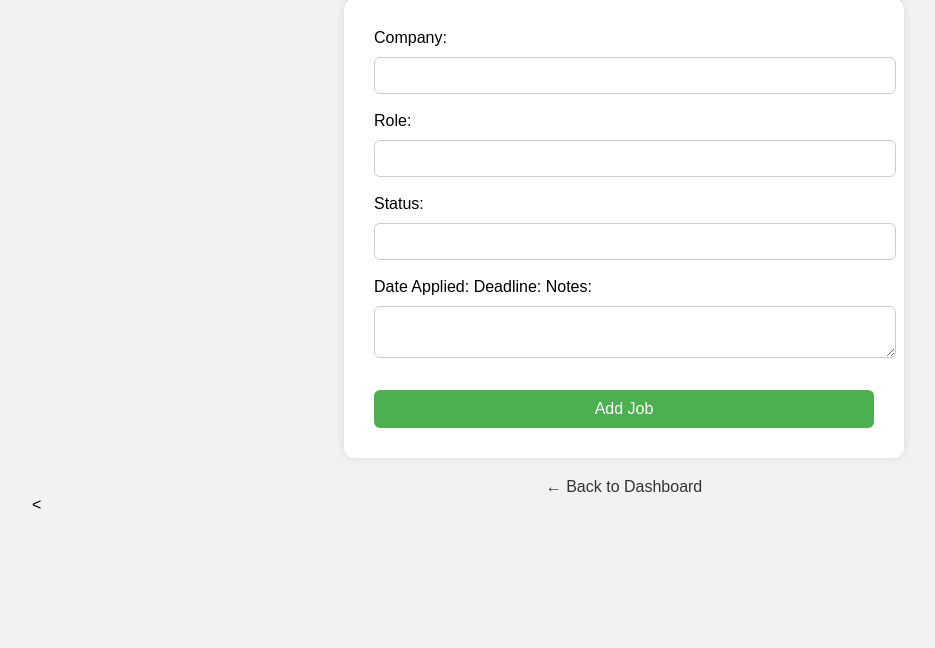
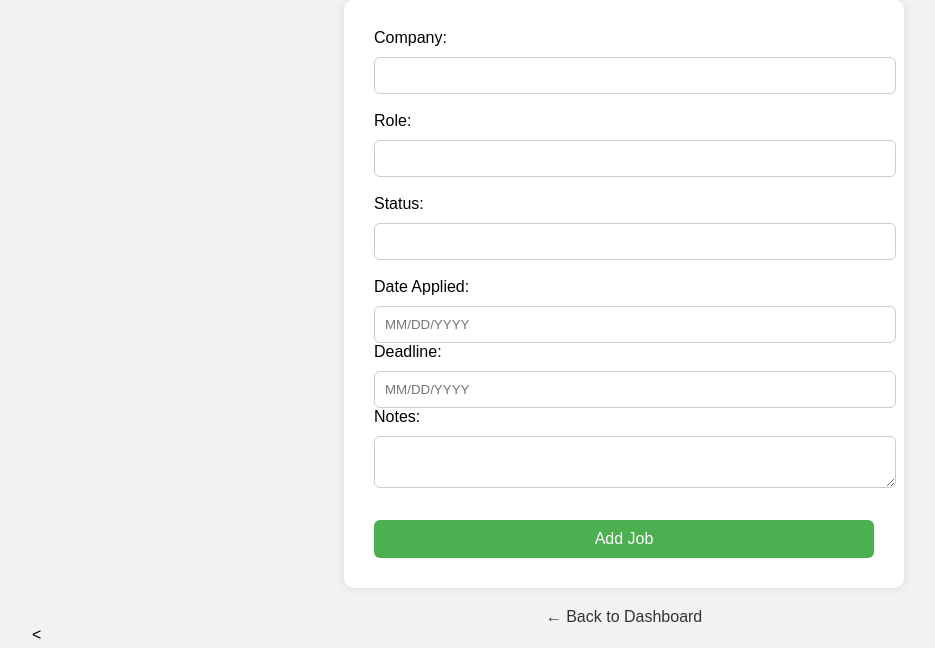
Before and after one commit to Soundarya21-age/Job-Application, a Flask app: page /add in a window 1280 px wide. Shown: the part 129-777 px from the top of the page, without its empty margins (16-951 px from the left). Before the commit the page ends 638 px from the top, so only its background shows below. Run offline with Flask 3, Linux system fonts and the light colour scheme.

Commit message:
Update add.html

```diff
--- a/templates/add.html
+++ b/templates/add.html
@@ -71,8 +71,11 @@
   <input type="text" id="status" name="status" required><br><br>
 
   <label for="dateApplied">Date Applied:</label>
+  <input type="text" id="dateApplied" placeholder="MM/DD/YYYY" onkeydown="return false;" onfocus="(this.type='date')" />
+
 
    <label for="dateApplied">Deadline:</label>
+  <input type="text" id="deadline" placeholder="MM/DD/YYYY" onkeydown="return false;" onfocus="(this.type='date')" />
 
   <label for="notes">Notes:</label>
   <textarea id="notes" name="notes"></textarea><br><br>
```
